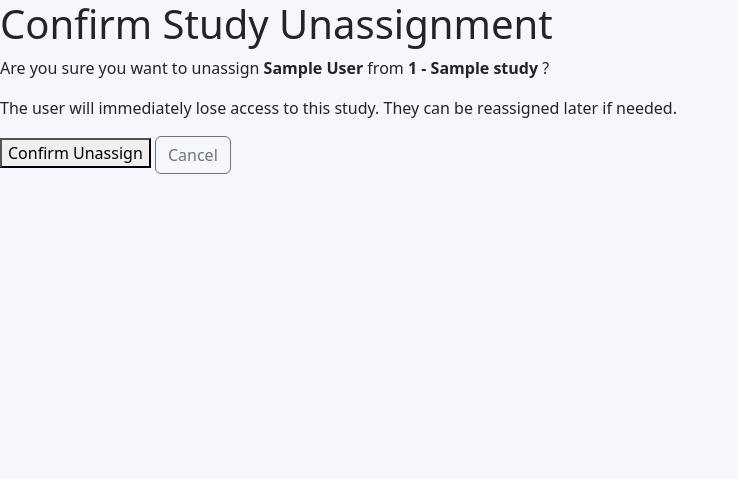
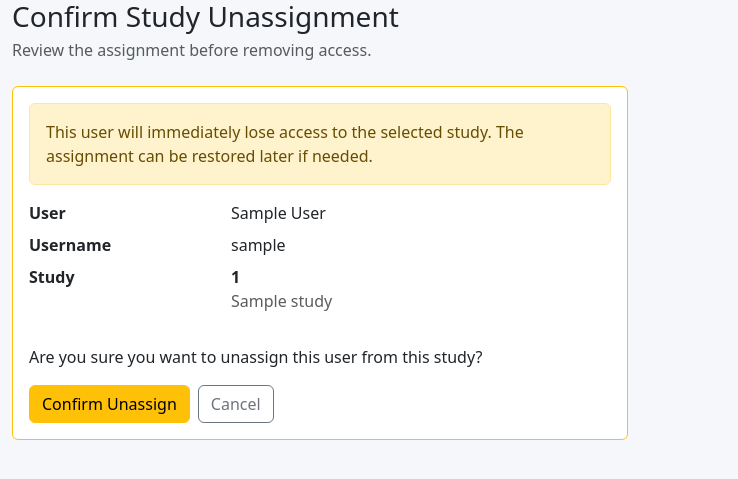
Before and after one commit to Azizr96/studyflow, a Django app: template accounts/templates/accounts/unassign_user_from_study.html in a window 1280 px wide. Shown: the top 479 px of the page, without its empty margins (0-738 px from the left). Run offline with Django 3.2, Linux system fonts and the light colour scheme; the template is opened without the code that fills it: most values are stand-ins (such as "Sample title", 1, 10 or a date in 2020).

Commit message:
Add styling to unassign user confirmation page

```diff
--- a/accounts/templates/accounts/unassign_user_from_study.html
+++ b/accounts/templates/accounts/unassign_user_from_study.html
@@ -6,33 +6,95 @@
 
 {% block content %}
 
-    <h1>Confirm Study Unassignment</h1>
+<div class="container-fluid">
+
+    <div class="mb-4">
+
+        <h1 class="h3 mb-1">
+            Confirm Study Unassignment
+        </h1>
+
+        <p class="text-muted mb-0">
+            Review the assignment before removing access.
+        </p>
+
+    </div>
+
+
+    <div class="row">
+
+        <div class="col-12 col-lg-8 col-xl-6">
+
+            <div class="card border-warning">
+
+                <div class="card-body">
+
+                    <div
+                        class="alert alert-warning"
+                        role="alert"
+                    >
+                        This user will immediately lose access to the selected
+                        study. The assignment can be restored later if needed.
+                    </div>
+
+
+                    <dl class="row mb-4">
+
+                        <dt class="col-sm-4">
+                            User
+                        </dt>
+
+                        <dd class="col-sm-8">
+                            {{ assignment.user.first_name }}
+                            {{ assignment.user.last_name }}
+                        </dd>
+
+
+                        <dt class="col-sm-4">
+                            Username
+                        </dt>
+
+                        <dd class="col-sm-8">
+                            {{ assignment.user.username }}
+                        </dd>
+
+
+                        <dt class="col-sm-4">
+                            Study
+                        </dt>
+
+                        <dd class="col-sm-8">
+                            <strong>
+                                {{ assignment.study.protocol_number }}
+                            </strong>
+
+                            <div class="text-muted">
+                                {{ assignment.study.title }}
+                            </div>
+                        </dd>
+
+                    </dl>
+
 
                     <p>
-        Are you sure you want to unassign
-        <strong>
-            {{ assignment.user.first_name }}
-            {{ assignment.user.last_name }}
-        </strong>
-        from
-        <strong>
-            {{ assignment.study.protocol_number }}
-            -
-            {{ assignment.study.title }}
-        </strong>?
+                        Are you sure you want to unassign this user from this study?
                     </p>
 
-    <p>
-        The user will immediately lose access to this study.
-        They can be reassigned later if needed.
-    </p>
 
                     <form method="POST">
+
                         {% csrf_token %}
 
-        <button type="submit">
+
+                        <div class="d-flex flex-wrap gap-2">
+
+                            <button
+                                type="submit"
+                                class="btn btn-warning"
+                            >
                                 Confirm Unassign
                             </button>
+
 
                             <a
                                 href="{% url 'accounts:user_detail' assignment.user.id %}"
@@ -40,6 +102,19 @@
                             >
                                 Cancel
                             </a>
+
+                        </div>
+
                     </form>
 
+                </div>
+
+            </div>
+
+        </div>
+
+    </div>
+
+</div>
+
 {% endblock %}
```
Lines whose indentation alone changed are shown as unchanged.
